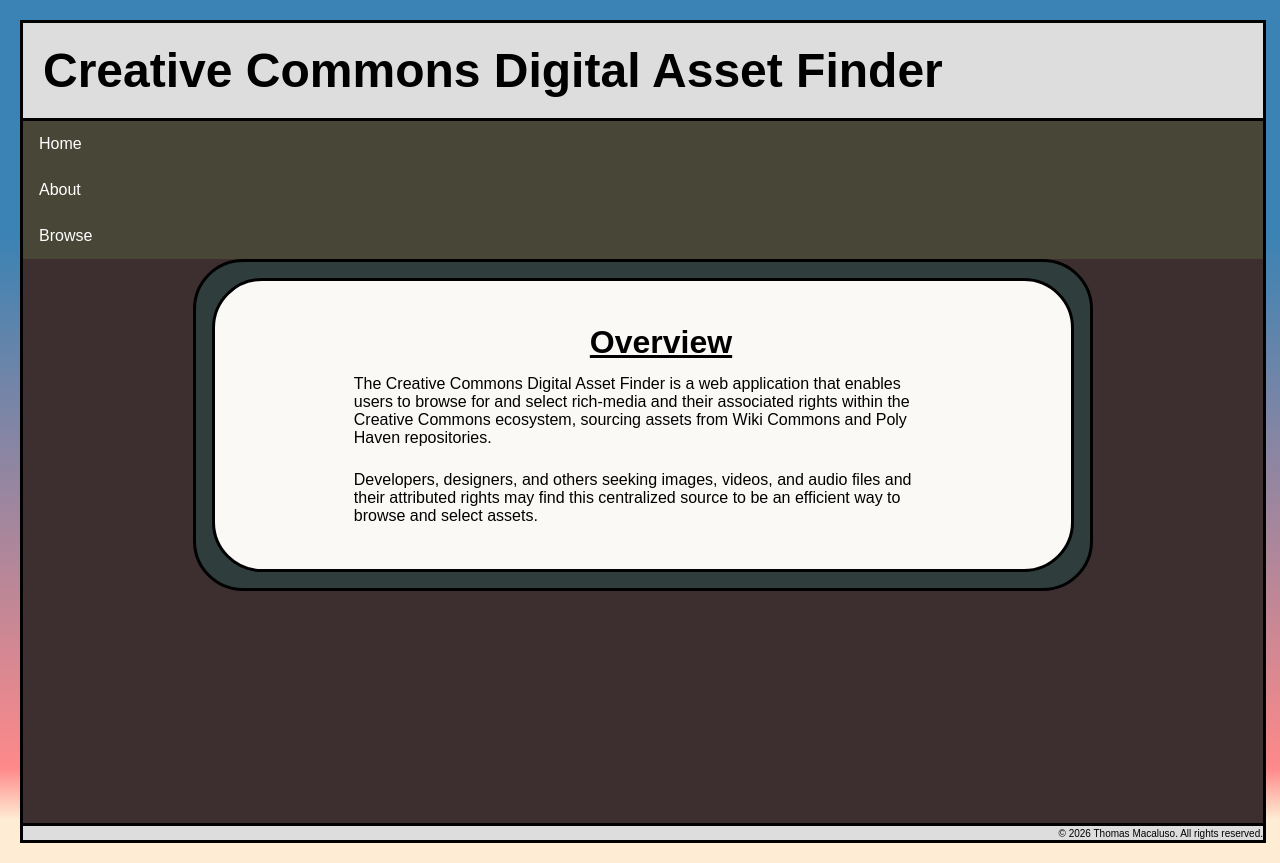
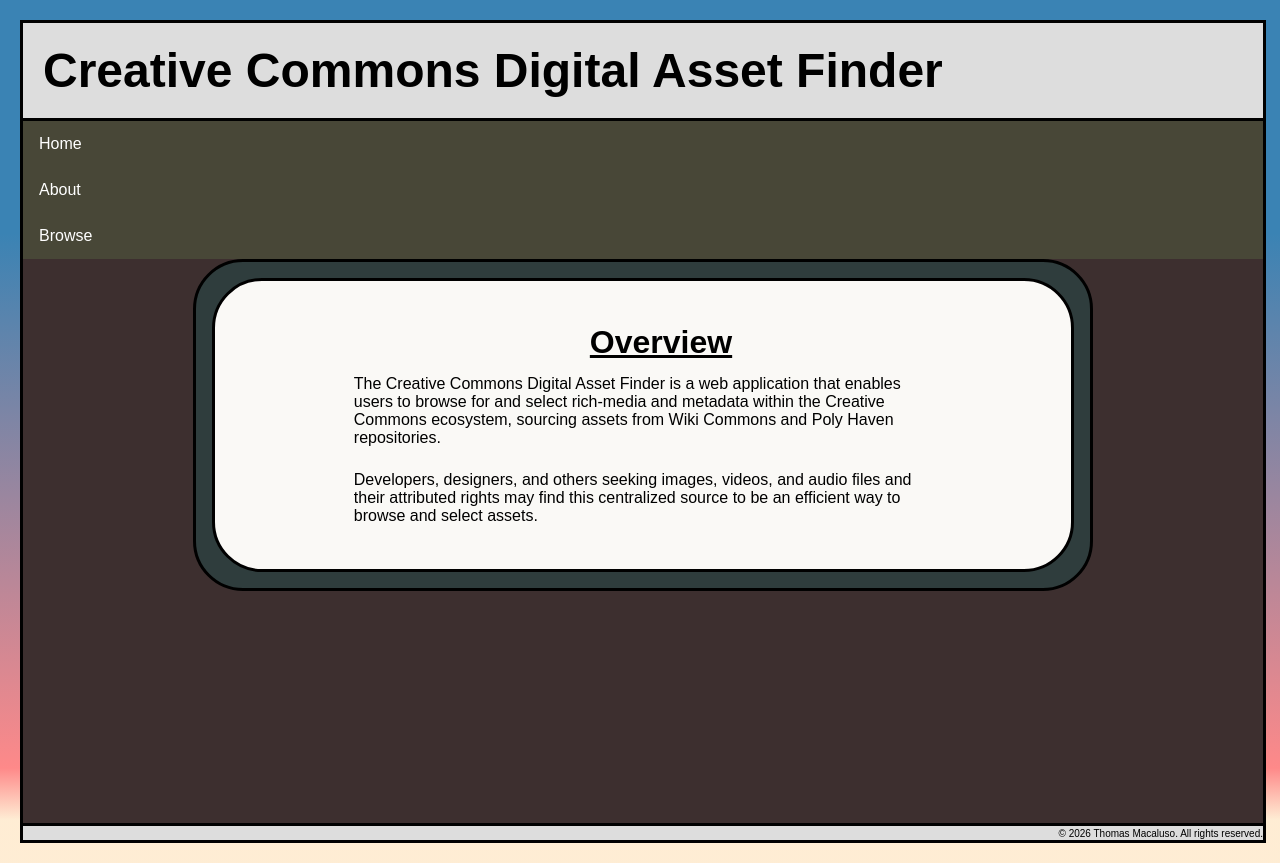
Before and after one commit to TMGit360/digital-asset-finder.io, a plain HTML site: page index.html in a window 1280 px wide. Drawn offline with Linux system fonts and the light colour scheme.

Commit message:
chore: modify overview text in index.html
Updated metadata description in the Creative Commons Digital Asset Finder.

```diff
--- a/index.html
+++ b/index.html
@@ -40,7 +40,7 @@
 </section>
 
 <p>The Creative Commons Digital Asset Finder is a web application that enables users
-  to browse for and select rich-media and their associated rights within the Creative Commons
+  to browse for and select rich-media and metadata within the Creative Commons
   ecosystem, sourcing assets from Wiki Commons and Poly Haven repositories.</p>
 
 <p>Developers, designers, and others
```
